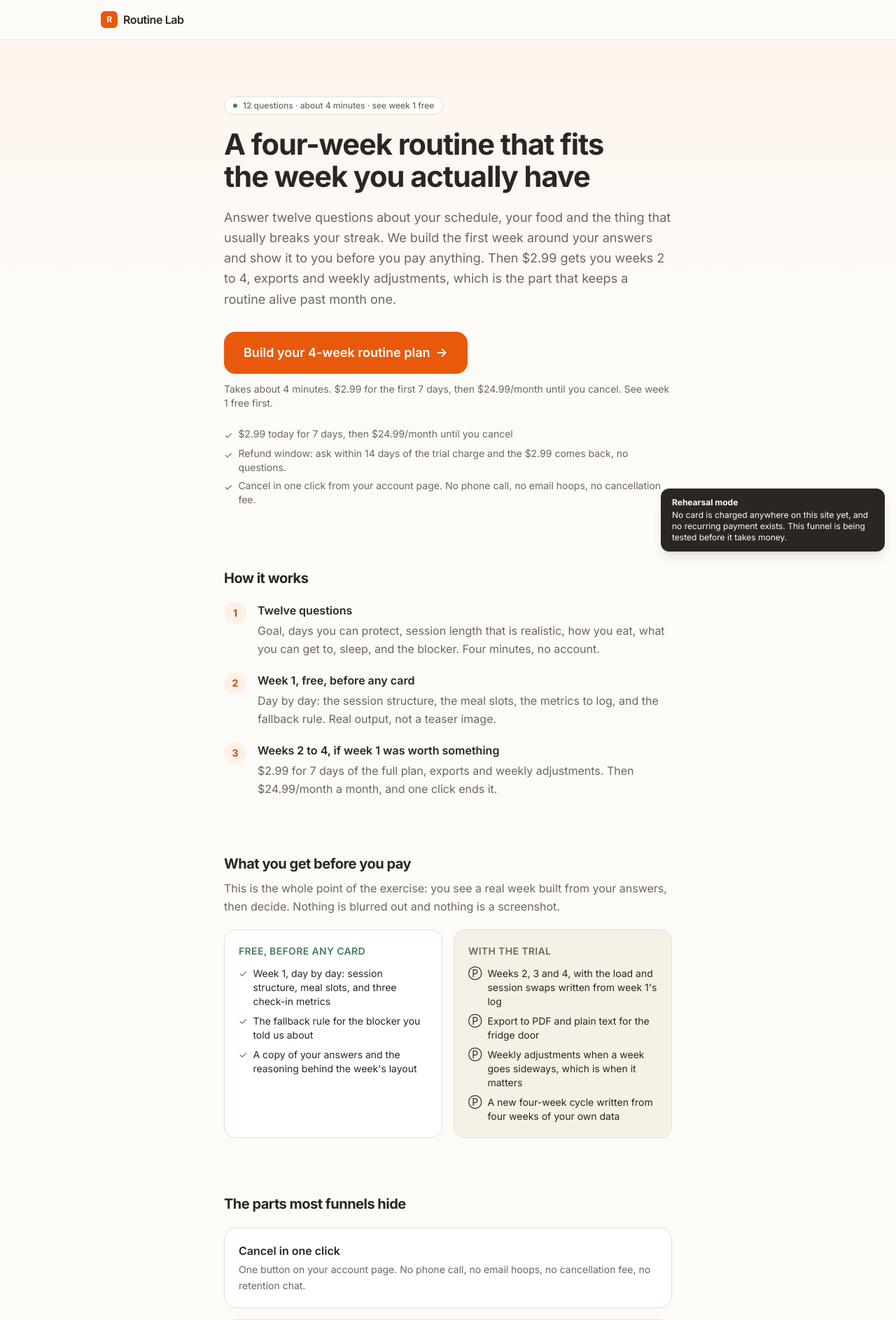
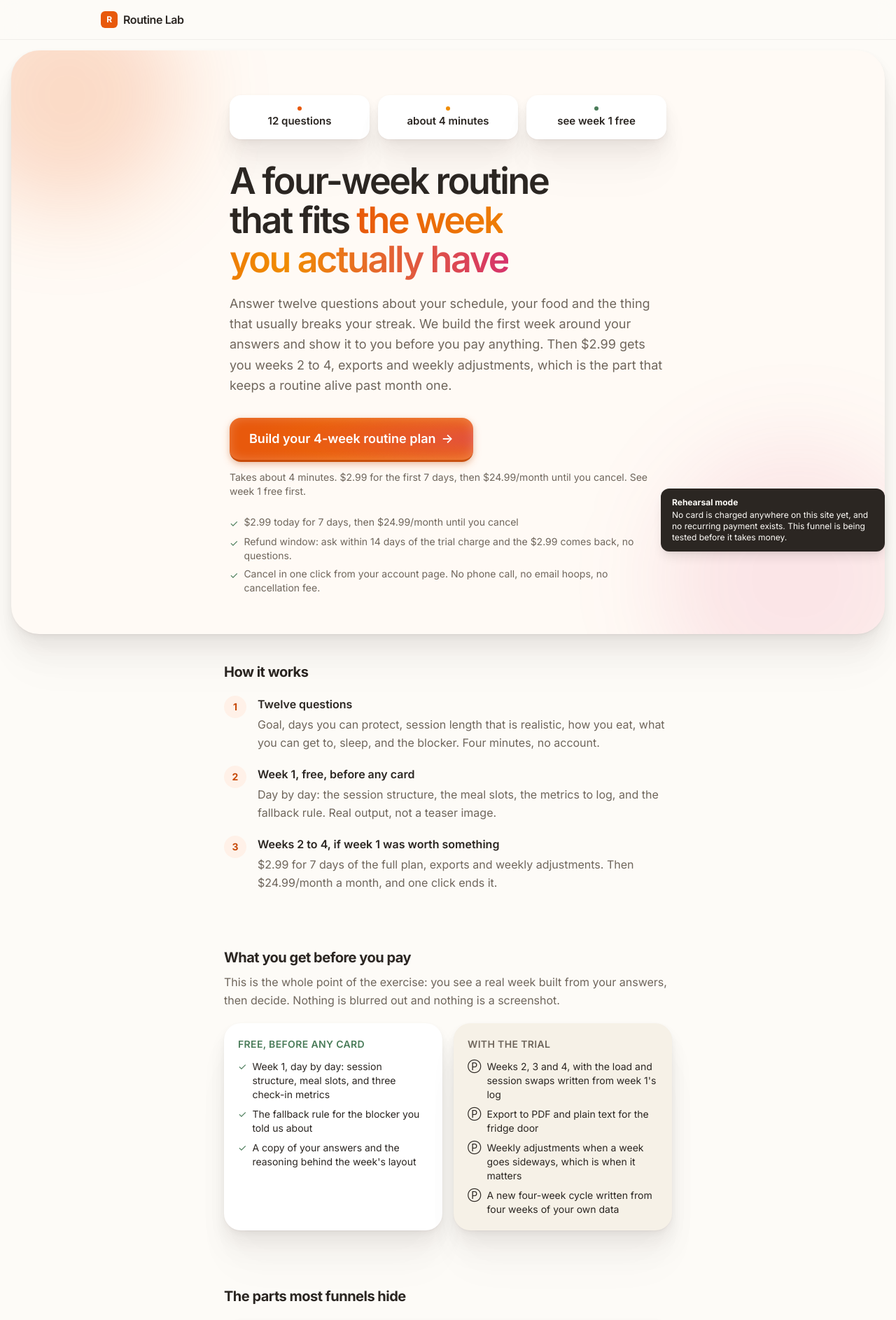
Before and after one commit to Sykoo00o/sirius, a FastAPI app: page / in a window 1280 px wide. Shown: the top 1886 px of the page at 70% size. Run offline with FastAPI, Linux system fonts and the light colour scheme; some libraries are stand-ins or nearby versions.

Commit message:
funnel_app: UI polish step 3, landing page
Hero becomes an inset rounded panel with two blurred glow shapes, the
pill badge's three phrases become three shadowed tiles (same words), one
headline phrase gets the accent gradient (split in the template, falls
back to plain if the copy changes), CTAs use .btn-primary, and the
how-it-works, what-you-get and trust cards fade in staggered with
shadows instead of borders. Price and disclosure blocks are never
revealed. Visible text identical to main apart from the badge's two
separator dots.

Co-Authored-By: Claude Opus 5.5 <noreply@anthropic.com>

```diff
--- a/funnel_app/templates/landing.html
+++ b/funnel_app/templates/landing.html
@@ -9,24 +9,48 @@
   price. Test 7 in the queue (headline variants) comes *after* the ratio tests, so this
   headline is the baseline and stays boring on purpose.
 #}
-<section class="relative overflow-hidden">
-  <div class="absolute inset-0 -z-10 bg-gradient-to-b from-ember-soft/70 via-paper to-paper" aria-hidden="true"></div>
-  <div class="mx-auto max-w-copy px-4 pt-14 pb-12 sm:pt-20">
+{#
+  Hero as one rounded panel inset from the page edge, with two blurred glow shapes behind
+  it. Pure CSS and `aria-hidden`: decoration carries no information.
 
-    <p class="inline-flex items-center gap-2 rounded-full bg-white border border-line px-3 py-1 text-xs font-medium text-muted">
-      <span class="w-1.5 h-1.5 rounded-full bg-moss" aria-hidden="true"></span>
-      {{ question_count }} questions &middot; about 4 minutes &middot; see week 1 free
-    </p>
+  The three tiles are the old pill badge's three phrases, word for word, given more room.
+  The accent gradient covers one phrase of the headline; the split is done here so the
+  sentence itself still lives only in `funnel_copy.py`, and if that sentence ever stops
+  containing the phrase the headline renders plain rather than breaking.
 
-    <h1 class="mt-5 text-[2rem] sm:text-[2.6rem] leading-[1.1] font-bold tracking-tight text-balance">
-      {{ copy.hero_headline }}
-    </h1>
+  Nothing carrying a price or a disclosure line is `.reveal`: those render on first paint.
+#}
+<section class="px-3 pt-3 sm:px-4 sm:pt-4">
+  <div class="panel relative overflow-hidden bg-[#fffaf5]">
+    <div class="pointer-events-none absolute -top-24 -left-20 h-80 w-80 rounded-full bg-ember/20 blur-3xl" aria-hidden="true"></div>
+    <div class="pointer-events-none absolute -bottom-28 -right-16 h-96 w-96 rounded-full bg-[#d6336c]/10 blur-3xl" aria-hidden="true"></div>
 
-    <p class="mt-5 text-lg text-muted leading-relaxed">{{ copy.hero_sub }}</p>
+    <div class="relative mx-auto max-w-copy px-4 sm:px-6 pt-10 pb-10 sm:pt-16 sm:pb-14">
+
+      <ul class="stagger grid grid-cols-3 gap-2 sm:gap-3">
+        {% for phrase in [question_count ~ ' questions', 'about 4 minutes', 'see week 1 free'] %}
+          <li class="reveal surface-float rounded-2xl bg-white px-2 py-3 sm:px-3 sm:py-4 text-center" style="--i: {{ loop.index0 }}">
+            <span class="mx-auto mb-1.5 block h-1.5 w-1.5 rounded-full {{ ['bg-ember', 'bg-[#f08c00]', 'bg-moss'][loop.index0] }}" aria-hidden="true"></span>
+            <span class="block text-[13px] sm:text-[15px] font-semibold leading-tight text-ink">{{ phrase }}</span>
+          </li>
+        {% endfor %}
+      </ul>
+
+      {% set accent = 'the week you actually have' %}
+      <h1 class="mt-8 text-[34px] leading-[38px] tracking-[-1.2px] sm:text-[52px] sm:leading-[56px] sm:tracking-[-2.4px] font-semibold text-balance">
+        {%- if accent in copy.hero_headline -%}
+          {%- set parts = copy.hero_headline.split(accent, 1) -%}
+          {{ parts[0] }}<span class="text-gradient">{{ accent }}</span>{{ parts[1] }}
+        {%- else -%}
+          {{ copy.hero_headline }}
+        {%- endif -%}
+      </h1>
+
+      <p class="mt-5 text-lg text-muted leading-relaxed">{{ copy.hero_sub }}</p>
 
     <div class="mt-8">
       <a href="/onboarding/0"
-         class="inline-flex w-full sm:w-auto items-center justify-center gap-2 rounded-2xl bg-ember px-7 py-4 text-lg font-semibold text-white shadow-sm transition hover:bg-ember-dark active:translate-y-px">
+         class="btn-primary inline-flex w-full sm:w-auto items-center justify-center gap-2 rounded-2xl px-7 py-4 text-lg font-semibold">
         {{ copy.primary_cta }}
         <span aria-hidden="true">&rarr;</span>
       </a>
@@ -42,14 +66,15 @@
         {% endif %}
       {% endfor %}
     </ul>
+    </div>
   </div>
 </section>
 
 <section class="mx-auto max-w-copy px-4 py-10" aria-labelledby="how">
   <h2 id="how" class="text-xl font-bold tracking-tight">How it works</h2>
-  <ol class="mt-5 space-y-5">
+  <ol class="stagger mt-5 space-y-5">
     {% for number, heading, body in steps %}
-      <li class="flex gap-4">
+      <li class="reveal flex gap-4" style="--i: {{ loop.index0 }}">
         <span class="shrink-0 w-8 h-8 rounded-full bg-ember-soft text-ember-dark font-bold grid place-items-center text-sm"
               aria-hidden="true">{{ number }}</span>
         <div>
@@ -67,8 +92,8 @@
     This is the whole point of the exercise: you see a real week built from your answers,
     then decide. Nothing is blurred out and nothing is a screenshot.
   </p>
-  <div class="mt-5 grid sm:grid-cols-2 gap-4">
-    <div class="rounded-2xl border border-line bg-white p-5">
+  <div class="stagger mt-5 grid sm:grid-cols-2 gap-4">
+    <div class="reveal surface-float rounded-3xl bg-white p-5" style="--i: 0">
       <h3 class="font-semibold text-sm uppercase tracking-wide text-moss">Free, before any card</h3>
       <ul class="mt-3 space-y-2 text-sm">
         {% for item in what_you_see %}
@@ -76,7 +101,7 @@
         {% endfor %}
       </ul>
     </div>
-    <div class="rounded-2xl border border-line bg-cream p-5">
+    <div class="reveal surface-float rounded-3xl bg-cream p-5" style="--i: 1">
       <h3 class="font-semibold text-sm uppercase tracking-wide text-muted">With the trial</h3>
       <ul class="mt-3 space-y-2 text-sm">
         {% for item in what_unlocks %}
@@ -89,9 +114,9 @@
 
 <section class="mx-auto max-w-copy px-4 py-10" aria-labelledby="trust">
   <h2 id="trust" class="text-xl font-bold tracking-tight">The parts most funnels hide</h2>
-  <dl class="mt-5 space-y-4">
+  <dl class="stagger mt-5 space-y-4">
     {% for heading, body in trust_points %}
-      <div class="rounded-2xl border border-line bg-white p-5">
+      <div class="reveal surface-float rounded-3xl bg-white p-5" style="--i: {{ loop.index0 }}">
         <dt class="font-semibold">{{ heading }}</dt>
         <dd class="text-muted mt-1 text-sm leading-relaxed">{{ body }}</dd>
       </div>
@@ -100,11 +125,12 @@
 </section>
 
 <section class="mx-auto max-w-copy px-4 pb-14">
-  <div class="rounded-2xl bg-ink text-paper p-6 sm:p-8">
+  {# Carries the price in its fine print, so it is not a `.reveal`. #}
+  <div class="panel bg-ink text-paper p-6 sm:p-8">
     <h2 class="text-xl font-bold tracking-tight">Four minutes now, a week you can follow tonight</h2>
     <p class="mt-2 text-paper/80 leading-relaxed">{{ copy.cta_fine_print }}</p>
     <a href="/onboarding/0"
-       class="mt-5 inline-flex items-center gap-2 rounded-2xl bg-white text-ink px-6 py-3.5 font-semibold transition hover:bg-paper active:translate-y-px">
+       class="btn-primary mt-5 inline-flex items-center gap-2 rounded-2xl px-6 py-3.5 font-semibold">
       {{ copy.primary_cta }} <span aria-hidden="true">&rarr;</span>
     </a>
   </div>
```
